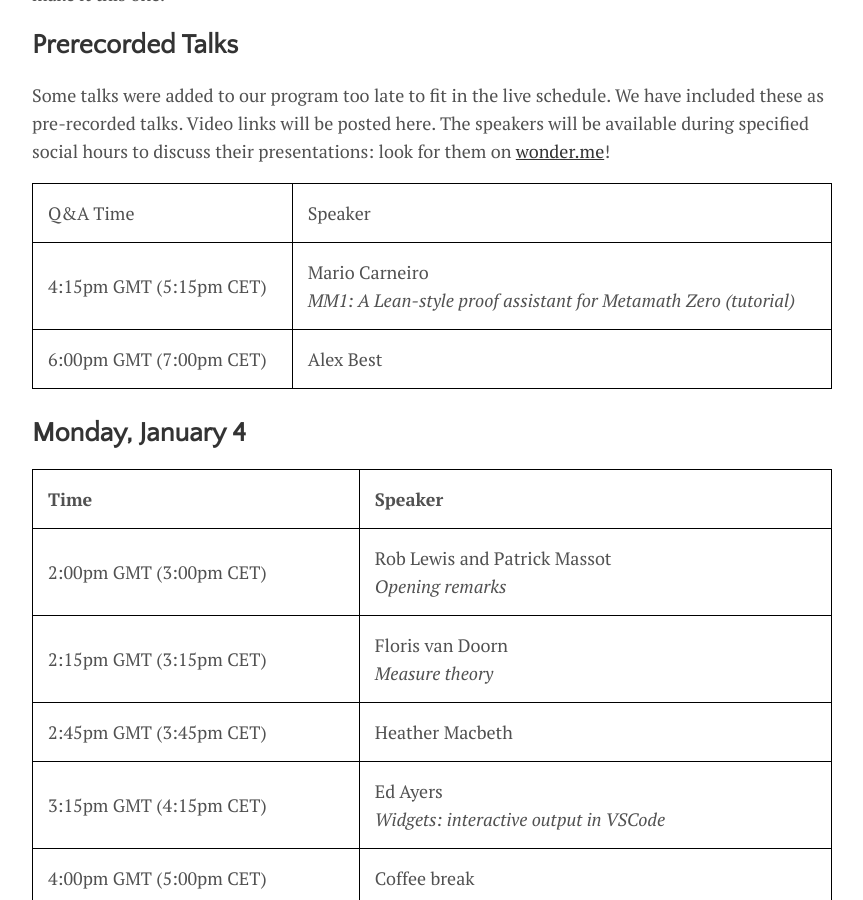
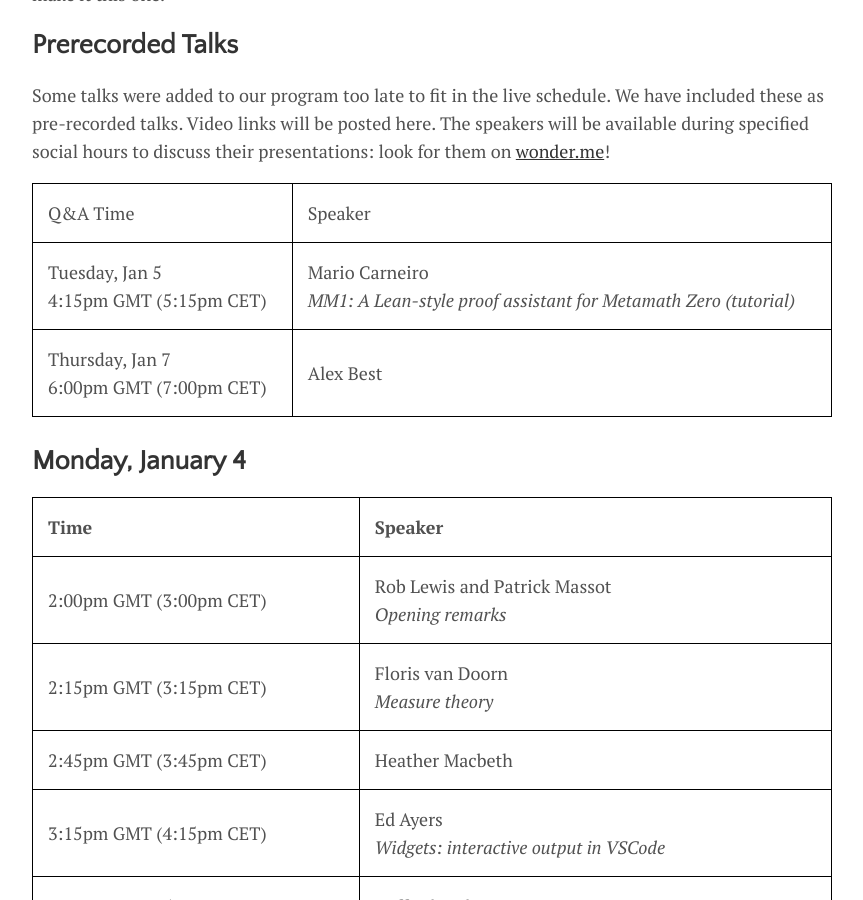
Before and after one commit to leanprover-community/lt2021, a Jekyll site: the page built from schedule.md, in a window 1280 px wide and 900 px high, scrolled down 616 px. Shown: the whole window, without its empty margins (208-1071 px from the left). Built offline with Jekyll 4.4.1, drawn with Linux system fonts in a browser that asks for light colours.

Commit message:
add dates for recorded talk q&as

```diff
--- a/schedule.md
+++ b/schedule.md
@@ -32,8 +32,8 @@ The speakers will be available during specified social hours to discuss their pr
 look for them on [wonder.me](https://www.wonder.me/)!
 
 | Q&A Time | Speaker |
-| <time datetime="2021-01-04T17:15+01:00">5:15pm CET</time> | Mario Carneiro<br>*MM1: A Lean-style proof assistant for Metamath Zero (tutorial)* |
-| <time datetime="2021-01-04T19:00+01:00">7:00pm CET</time> | Alex Best |
+| Tuesday, Jan 5<br><time datetime="2021-01-04T17:15+01:00">5:15pm CET</time> | Mario Carneiro<br>*MM1: A Lean-style proof assistant for Metamath Zero (tutorial)* |
+| Thursday, Jan 7<br><time datetime="2021-01-04T19:00+01:00">7:00pm CET</time> | Alex Best |
 
 
 ## Monday, January 4
```
Also changed, not shown: participants.md (+1 -0 lines).
